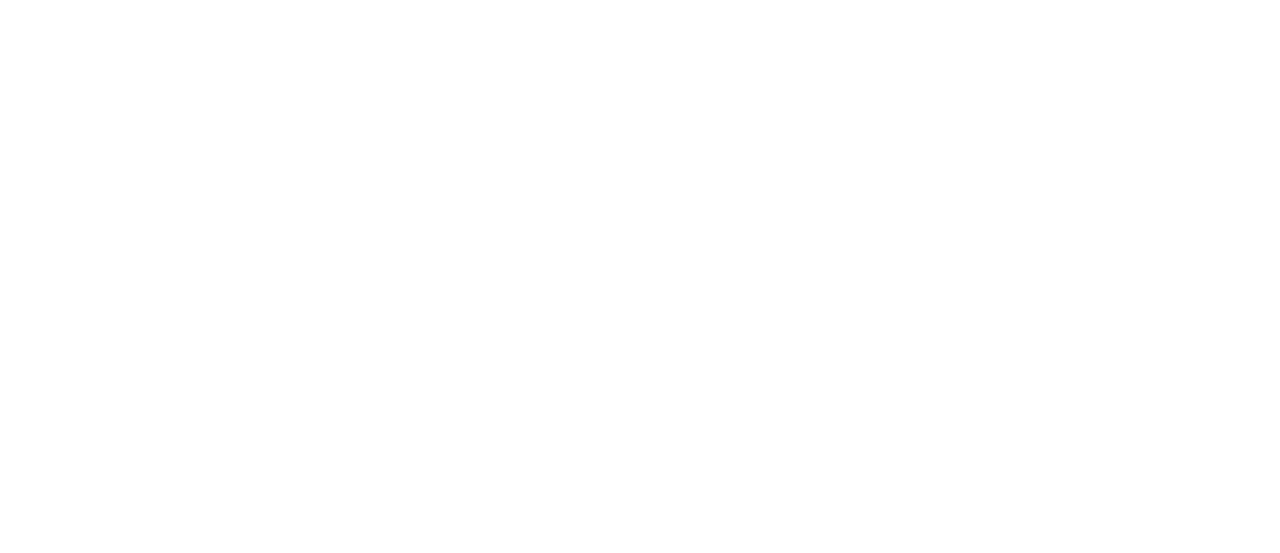
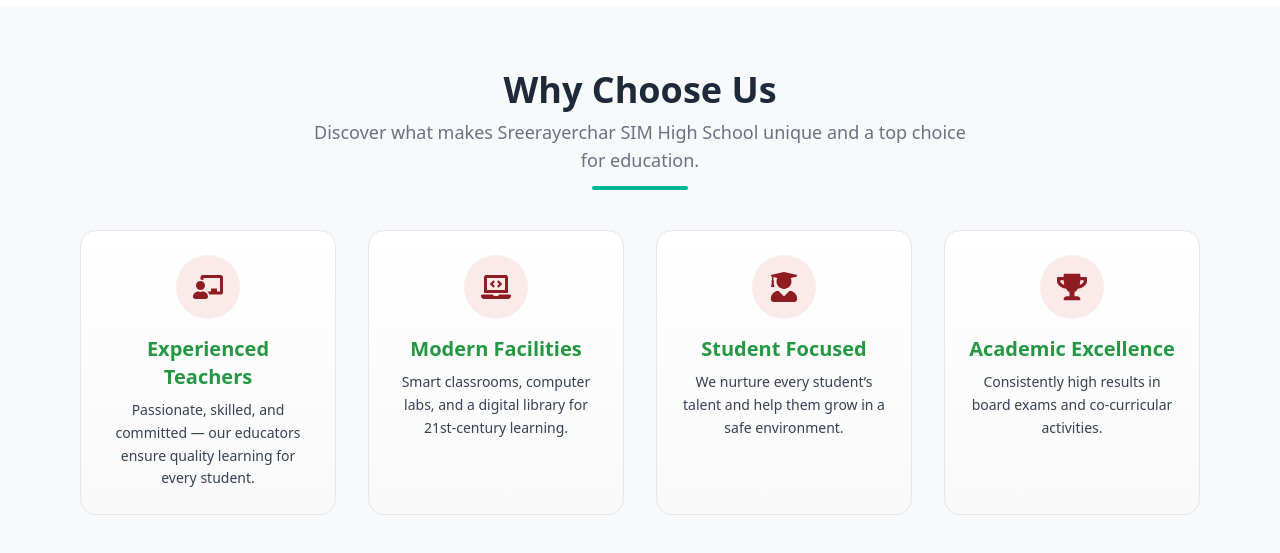
Before and after one commit to jahidul2004/src-sim-school, a React (Vite) app: page / in a window 1280 px wide. Shown: the part 1496-2049 px from the top of the page. Before the commit the page ends 1502 px from the top, so only its background shows below. Built offline with nearby package versions, Linux system fonts and the light colour scheme.

Commit message:
Why choose us section added.

```diff
--- a/src/pages/home/Home.jsx
+++ b/src/pages/home/Home.jsx
@@ -1,5 +1,6 @@
 import AtAGlance from "./atAglance/AtAGlance";
 import Header from "./header/Header";
+import WhyChooseUs from "./whyChooseUs/WhyChooseUs";
 
 const Home = () => {
     return (
@@ -11,6 +12,10 @@
             {/* At a glance */}
             <AtAGlance></AtAGlance>
             {/* At a glance end */}
+
+            {/* Why choose us */}
+            <WhyChooseUs></WhyChooseUs>
+            {/* Why choose us end */}
         </>
     );
 };
--- /dev/null
+++ b/src/pages/home/whyChooseUs/WhyChooseUs.jsx
@@ -0,0 +1,78 @@
+import {
+    FaChalkboardTeacher,
+    FaLaptopCode,
+    FaTrophy,
+    FaUserGraduate,
+} from "react-icons/fa";
+import SectionHeader from "../../../components/sectionHeader/SectionHeader";
+
+const WhyChooseUs = () => {
+    return (
+        <div className="bg-[#f8f9fa] py-16 px-4 md:px-10 lg:px-20">
+            <SectionHeader
+                title="Why Choose Us"
+                subtitle="Discover what makes Sreerayerchar SIM High School unique and a top choice for education."
+            />
+
+            <div className="grid grid-cols-1 md:grid-cols-2 lg:grid-cols-4 gap-8 mt-10">
+                {/* Feature 1 */}
+                <div className="bg-gradient-to-b from-white to-[#f9f9f9] border border-gray-200 rounded-2xl p-6 hover:shadow-[0_10px_25px_rgba(0,0,0,0.1)] transition-all duration-300 hover:scale-[1.03] group text-center">
+                    <div className="bg-[#fbeaea] rounded-full w-16 h-16 flex items-center justify-center mx-auto mb-4 group-hover:rotate-6 transition-transform duration-300">
+                        <FaChalkboardTeacher className="text-3xl text-[#8E1C20]" />
+                    </div>
+                    <h3 className="text-xl font-semibold text-[#249742] mb-2 group-hover:underline">
+                        Experienced Teachers
+                    </h3>
+                    <p className="text-gray-700 text-sm leading-relaxed">
+                        Passionate, skilled, and committed — our educators
+                        ensure quality learning for every student.
+                    </p>
+                </div>
+
+                {/* Feature 2 */}
+                <div className="bg-gradient-to-b from-white to-[#f9f9f9] border border-gray-200 rounded-2xl p-6 hover:shadow-[0_10px_25px_rgba(0,0,0,0.1)] transition-all duration-300 hover:scale-[1.03] group text-center">
+                    <div className="bg-[#fbeaea] rounded-full w-16 h-16 flex items-center justify-center mx-auto mb-4 group-hover:rotate-6 transition-transform duration-300">
+                        <FaLaptopCode className="text-3xl text-[#8E1C20]" />
+                    </div>
+                    <h3 className="text-xl font-semibold text-[#249742] mb-2 group-hover:underline">
+                        Modern Facilities
+                    </h3>
+                    <p className="text-gray-700 text-sm leading-relaxed">
+                        Smart classrooms, computer labs, and a digital library
+                        for 21st-century learning.
+                    </p>
+                </div>
+
+                {/* Feature 3 */}
+                <div className="bg-gradient-to-b from-white to-[#f9f9f9] border border-gray-200 rounded-2xl p-6 hover:shadow-[0_10px_25px_rgba(0,0,0,0.1)] transition-all duration-300 hover:scale-[1.03] group text-center">
+                    <div className="bg-[#fbeaea] rounded-full w-16 h-16 flex items-center justify-center mx-auto mb-4 group-hover:rotate-6 transition-transform duration-300">
+                        <FaUserGraduate className="text-3xl text-[#8E1C20]" />
+                    </div>
+                    <h3 className="text-xl font-semibold text-[#249742] mb-2 group-hover:underline">
+                        Student Focused
+                    </h3>
+                    <p className="text-gray-700 text-sm leading-relaxed">
+                        We nurture every student’s talent and help them grow in
+                        a safe environment.
+                    </p>
+                </div>
+
+                {/* Feature 4 */}
+                <div className="bg-gradient-to-b from-white to-[#f9f9f9] border border-gray-200 rounded-2xl p-6 hover:shadow-[0_10px_25px_rgba(0,0,0,0.1)] transition-all duration-300 hover:scale-[1.03] group text-center">
+                    <div className="bg-[#fbeaea] rounded-full w-16 h-16 flex items-center justify-center mx-auto mb-4 group-hover:rotate-6 transition-transform duration-300">
+                        <FaTrophy className="text-3xl text-[#8E1C20]" />
+                    </div>
+                    <h3 className="text-xl font-semibold text-[#249742] mb-2 group-hover:underline">
+                        Academic Excellence
+                    </h3>
+                    <p className="text-gray-700 text-sm leading-relaxed">
+                        Consistently high results in board exams and
+                        co-curricular activities.
+                    </p>
+                </div>
+            </div>
+        </div>
+    );
+};
+
+export default WhyChooseUs;
```
